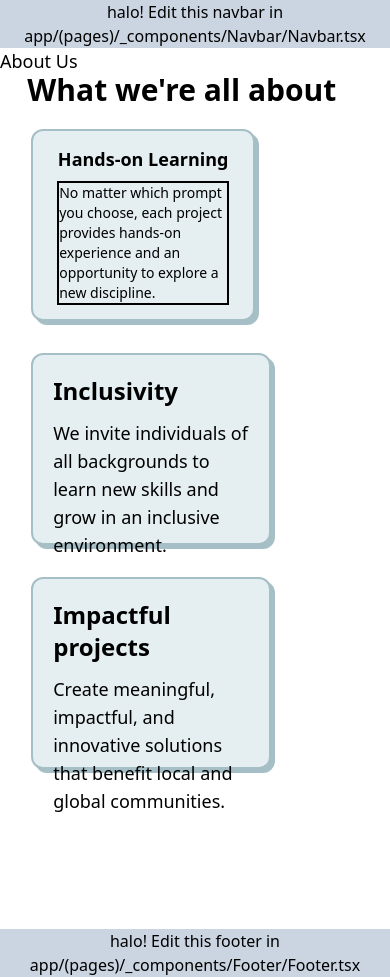
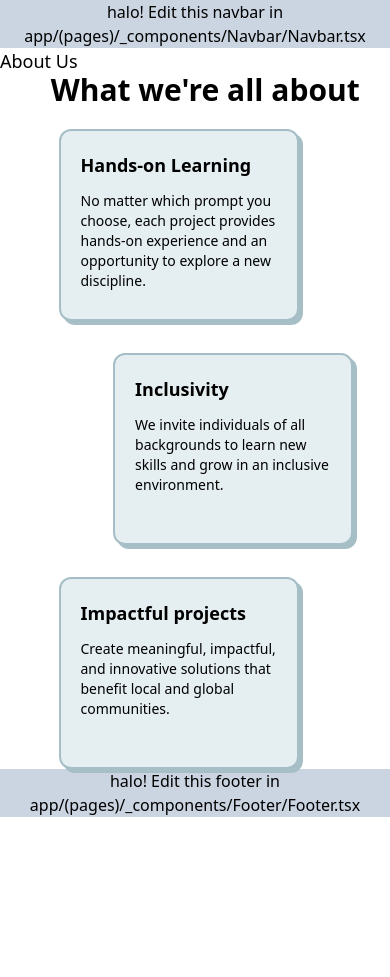
Before and after one commit to HackDavis/website-2026, a Next.js app: page /about-us in a window 390 px wide. After the commit the page ends 844 px from the top, so only its background shows below. Built offline with nearby package versions, Linux system fonts and the light colour scheme.

Commit message:
Add final mobile changes

```diff
--- a/app/(pages)/about-us/_components/AllAbout/AllAbout.tsx
+++ b/app/(pages)/about-us/_components/AllAbout/AllAbout.tsx
@@ -2,18 +2,20 @@ import Image from 'next/image';
 
 export default function AllAbout() {
   return (
-    <div className="flex flex-col gap-6 md:gap-52 pb-40">
-      <div className="text-left">
-        <h1 className="px-[7%] text-3xl md:text-5xl font-bold leading-none">What we're all about</h1>
+    <div className="flex flex-col gap-6 md:pb-40">
+      <div className="flex ml-[13%] text-left">
+        <h1 className="text-3xl md:text-5xl font-bold leading-none">
+          What we're all about
+        </h1>
       </div>
 
-      <div className="flex flex-col gap-8 md:flex-row justify-between px-[8%]">
-        <div className="relative flex flex-col justify-center align-middle w-56 h-48 md:w-96 md:h-60 border-2 border-shadow rounded-xl shadow-card py-5 px-6 md:p-8 bg-secondary gap-2 md:gap-3 group">
-          <h2 className="relative text-lg md:text-2xl text-center md:text-left font-bold z-10">
+      <div className="flex flex-col gap-8 md:flex-row md:justify-between px-[15%]">
+        <div className="relative flex flex-col w-60 h-48 md:w-96 md:h-60 border-2 border-shadow rounded-xl shadow-card p-5 md:p-8 bg-secondary gap-3 group">
+          <h2 className="relative text-lg md:text-2xl text-left md:text-left font-bold z-10">
             Hands-on Learning
           </h2>
 
-          <p className="relative flex text-sm md:text-lg md:text-left z-10 border-black border-2">
+          <p className="relative flex text-sm md:text-lg md:text-left z-10">
             No matter which prompt you choose, each project provides hands-on
             experience and an opportunity to explore a new discipline.
           </p>
@@ -23,14 +25,16 @@ export default function AllAbout() {
             alt="Frog mascot"
             width={110}
             height={144}
-            className="absolute top-0 right-14 transition-all duration-1000 ease-out group-hover:scale-125 group-hover:translate-y-48 -z-10"
+            className="absolute top-0 right-14 md:transition-all duration-1000 ease-out group-hover:scale-125 group-hover:translate-y-48 -z-10"
           />
         </div>
 
-        <div className="relative flex flex-col w-60 h-48 md:w-96 md:h-60 border-2 border-shadow rounded-xl shadow-card p-5 md:p-8 bg-secondary gap-3 group">
-          <h2 className="text-2xl text-left font-bold">Inclusivity</h2>
+        <div className="relative flex flex-col w-60 h-48 md:w-96 md:h-60 border-2 border-shadow rounded-xl shadow-card p-5 ml-[20%] md:ml-0 md:p-8 bg-secondary gap-3 group">
+          <h2 className="relative text-lg md:text-2xl text-left md:text-left font-bold z-10">
+            Inclusivity
+          </h2>
 
-          <p className="text-lg text-left">
+          <p className="relative flex text-sm md:text-lg md:text-left z-10">
             We invite individuals of all backgrounds to learn new skills and
             grow in an inclusive environment.
           </p>
@@ -40,14 +44,16 @@ export default function AllAbout() {
             alt="Frog mascot"
             width={110}
             height={144}
-            className="absolute top-2 right-14 transition-all duration-1000 ease-out group-hover:scale-125 group-hover:translate-y-48 -z-10"
+            className="absolute top-2 right-14 md:transition-all duration-1000 ease-out group-hover:scale-125 group-hover:translate-y-48 -z-10"
           />
         </div>
 
         <div className="relative flex flex-col w-60 h-48 md:w-96 md:h-60 border-2 border-shadow rounded-xl shadow-card p-5 md:p-8 bg-secondary gap-3 group">
-          <h2 className="text-2xl text-left font-bold">Impactful projects</h2>
+          <h2 className="relative text-lg md:text-2xl text-left md:text-left font-bold z-10">
+            Impactful projects
+          </h2>
 
-          <p className="text-lg text-left">
+          <p className="relative flex text-sm md:text-lg md:text-left z-10">
             Create meaningful, impactful, and innovative solutions that benefit
             local and global communities.
           </p>
@@ -57,7 +63,7 @@ export default function AllAbout() {
             alt="Frog mascot"
             width={110}
             height={144}
-            className="absolute top-4 right-14 transition-all duration-100 ease-out group-hover:scale-125 group-hover:translate-y-48 -z-10"
+            className="absolute top-4 right-14 md:transition-all duration-100 ease-out group-hover:scale-125 group-hover:translate-y-48 -z-10"
           />
         </div>
       </div>
```
